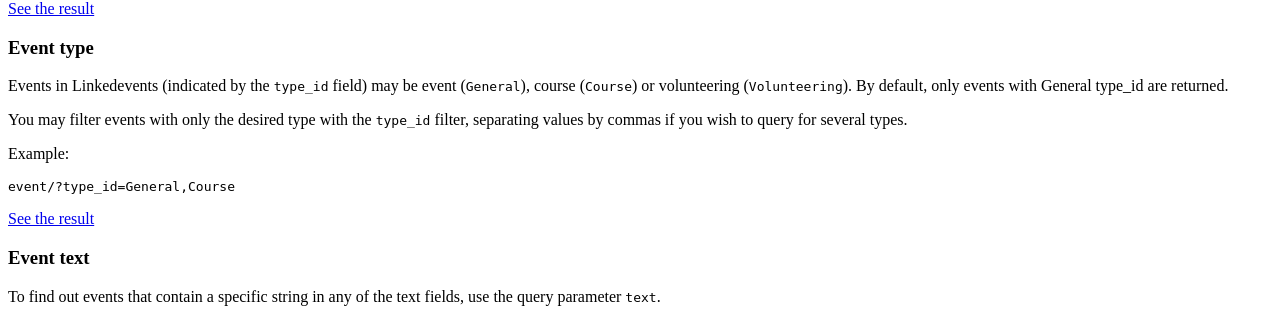
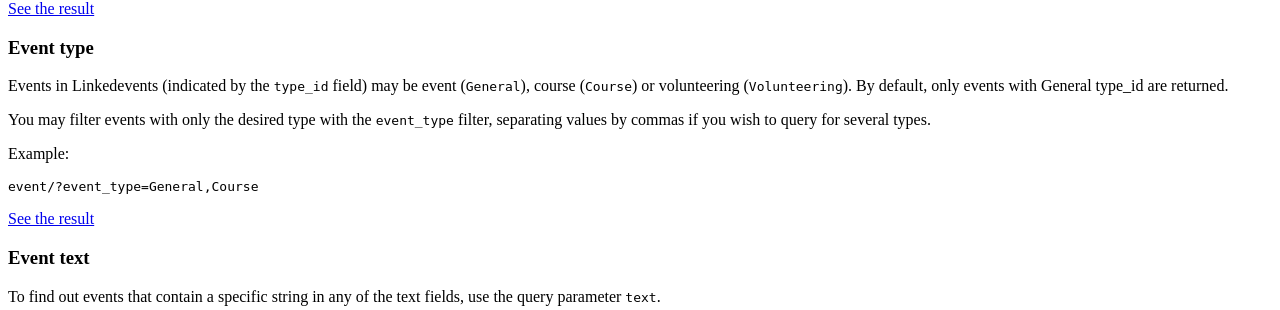
Before and after one commit to City-of-Helsinki/linkedevents, a Django app: template helevents/templates/rest_framework/event_list.html in a window 1280 px wide. Shown: the part 4224-4534 px from the top of the page. Run offline with Django 3.2, Linux system fonts and the light colour scheme; the template is opened without the code that fills it, so the values that code supplies are empty.

Commit message:
Fix event_type filter name in the documentation

```diff
--- a/helevents/templates/rest_framework/event_list.html
+++ b/helevents/templates/rest_framework/event_list.html
@@ -207,11 +207,11 @@
         <p>Events in Linkedevents (indicated by the <code>type_id</code> field) may be event (<code>General</code>),
              course (<code>Course</code>) or volunteering (<code>Volunteering</code>). By default, only events
             with General type_id are returned.</p>
-        <p>You may filter events with only the desired type with the <code>type_id</code> filter, separating values by commas
-            if you wish to query for several types.</p>
+        <p>You may filter events with only the desired type with the <code>event_type</code> filter, separating
+            values by commas if you wish to query for several types.</p>
         <p>Example:</p>
-        <pre><code>event/?type_id=General,Course</code></pre>
-        <p><a href="?type_id=General,Course" title="json">See the result</a></p>
+        <pre><code>event/?event_type=General,Course</code></pre>
+        <p><a href="?event_type=General,Course" title="json">See the result</a></p>
 
         <h3 id="event-text">Event text</h3>
         <p>To find out events that contain a specific string in any of the text fields, use the query
```
